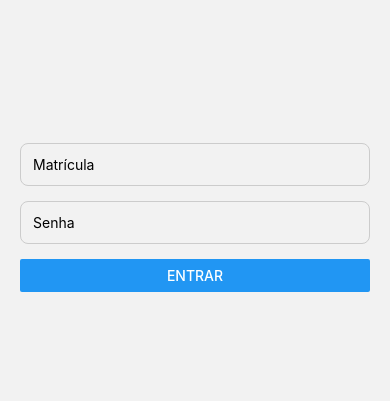
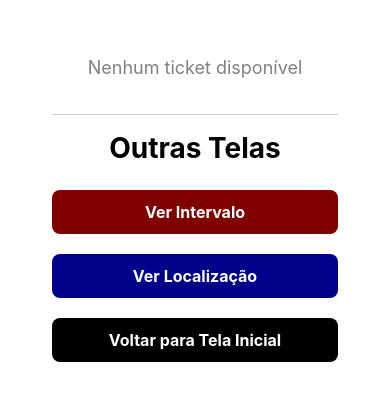
Before and after one commit to RafaelFigueiredoCode/TicketMerendona, a React Native app in the folder DentroDoApp/: screen /Validation in a window 390 px wide. Before the commit this address had no page. Shown: the part 205-606 px from the top of the page. Built offline with nearby package versions, Linux system fonts and the light colour scheme.

Commit message:
diversas alterações (ticket pra cada aluno)

```diff
--- a/DentroDoApp/App.js
+++ b/DentroDoApp/App.js
@@ -9,6 +9,7 @@ import LoginScreen from "./Screens/LoginScreen";
 import TicketScreen from "./Screens/TicketScreen";
 import AdminScreen from './Screens/AdminScreen';
 import IntervalScreen from './Screens/IntervalScreen';
+import ValidationScreen from './Screens/ValidationScreen';
 
 
 const Stack = createStackNavigator();
@@ -23,6 +24,7 @@ export default function App() {
             <Stack.Screen name="Home" component={TicketScreen} />
             <Stack.Screen name="Interval" component={IntervalScreen}/>
             <Stack.Screen name="AdminHome" component={AdminScreen}/>
+            <Stack.Screen name="Validation" component={ValidationScreen}/>
           </Stack.Navigator>
         </NavigationContainer>
       </PersistGate>
--- a/DentroDoApp/Screens/IntervalScreen.js
+++ b/DentroDoApp/Screens/IntervalScreen.js
@@ -67,20 +67,22 @@ const IntervalScreen = ({navigation}) => {
         {timeLeft}
       </Text>
       </View>
+      <View style={styles.separator} />
 
-      <Text style={styles.titleScreens}>---------Outras Telas----------</Text>
+      <Text style={styles.titleScreens}>Outras Telas</Text>
       <CustomButton
       title = 'Validar Ticket'
       style= {styles.validationButton}
+      onPress={() => navigation.navigate("Validation")}
       />
       <CustomButton
       title = 'Ver Localização'
-      style= {styles.intervaloButton}
+      style= {styles.localizationButton}
 
       />
       <CustomButton
       title = 'Voltar para Tela Inicial'
-      style= {styles.localizationButton}
+      style= {styles.intervaloButton}
       onPress={() => navigation.navigate("Home")}
        />
     </View>
@@ -144,6 +146,12 @@ const styles = StyleSheet.create({
     width: '80%',
     alignItems: 'center',
   },
+  separator: {
+    height: 2,
+    width: '80%',
+    backgroundColor: '#00008B',
+    marginVertical: 16,
+  }
 });
 
 export default IntervalScreen;
--- a/DentroDoApp/Screens/LoginScreen.jsx
+++ b/DentroDoApp/Screens/LoginScreen.jsx
@@ -9,18 +9,16 @@ export default function LoginScreen({ navigation }) {
   const [matricula, setMatricula] = useState("");
   const [password, setPassword] = useState("");
   const dispatch = useDispatch();
-  const alunos = useSelector((state) => state.alunos.alunos); // alunos cadastrados
+  const alunos = useSelector((state) => state.alunos.alunos);
 
   useEffect(() => {
     dispatch(loadAlunos());
   }, [dispatch]);
 
+  const handleLogin = () => {
 
-  const handleLogin = () => {
-    // junta os arrays com segurança
     const todosUsuarios = [...(alunos || []), ...(users || [])];
 
-    // procura usuário pela matrícula (ignora espaços/maiúsculas/minúsculas)
     const found = todosUsuarios.find(
       (u) => u.matricula.trim() === matricula.trim()
     );
@@ -30,26 +28,25 @@ export default function LoginScreen({ navigation }) {
       return;
     }
 
-    // compara senha em texto simples
+
     if (password.trim() !== found.senha.trim()) {
       Alert.alert("Erro", "Matrícula ou senha incorreta");
       return;
     }
 
-    // autenticação Redux (ajustado para o authSlice)
+
     dispatch(
       loginSuccess({
         user: {
           id: found.id,
-          nome: found.nome || found.name, // aluno criado ou usuário fixo
+          nome: found.nome || found.name,
           matricula: found.matricula,
           role: found.role || "aluno",
         },
-        token: null, // você pode gerar um token JWT ou usar null
+        token: null,
       })
     );
 
-    // redirecionamento
     if (found.role === "admin") {
       navigation.replace("AdminHome");
     } else {
--- a/DentroDoApp/Screens/TicketScreen.js
+++ b/DentroDoApp/Screens/TicketScreen.js
@@ -1,34 +1,52 @@
 import React, { useState, useEffect } from 'react';
 import { View, Text, StyleSheet, TouchableOpacity, Alert, Platform } from 'react-native';
+import { useSelector } from 'react-redux';
 import * as Location from 'expo-location';
-import CustomButton from '../components/CustomButton';
+import CustomButton from '../components/CustomButton'
+import { saveTicket, getTicketsByAluno} from "../features/TicketsSlice";
 
-export default function TicketScreen ({navigation}) {
+export default function TicketScreen ({ navigation }) {
   const [ticketReceived, setTicketReceived] = useState(false);
   const [isInAllowedRegion, setIsInAllowedRegion] = useState(false);
   const [currentTime, setCurrentTime] = useState(new Date());
   const [lastReceivedDate, setLastReceivedDate] = useState(null);
 
-  // Atualiza o horário a cada minuto
+  const user = useSelector((state) => state.auth.user);
+  const alunoId = user?.id;
+
+
   useEffect(() => {
     const timer = setInterval(() => {
       setCurrentTime(new Date());
     }, 60000);
-
     return () => clearInterval(timer);
   }, []);
 
-  // Verifica se está no horário permitido (5 minutos antes do intervalo)
-  const isWithinAllowedTime = () => {
-    const now = currentTime;
-    const hours = now.getHours();
-    const minutes = now.getMinutes();
+  useEffect(() => {
+    const loadTickets = async () => {
+      if (!alunoId) return;
 
-    // Supondo que o intervalo seja às 12:00
-    return hours === 8 && minutes >= 30;
-  };
+      const tickets = await getTicketsByAluno(alunoId);
 
-  // Simula a verificação de localização
+      if (tickets.length > 0) {
+        const ultimoTicket = tickets[tickets.length - 1];
+        setLastReceivedDate(ultimoTicket.data);
+
+
+        if (ultimoTicket.data === new Date().toDateString()) {
+          setTicketReceived(true);
+        } else {
+          setTicketReceived(false);
+        }
+      } else {
+        setTicketReceived(false);
+        setLastReceivedDate(null);
+      }
+    };
+
+    loadTickets();
+  }, [alunoId]);
+
   const checkLocation = async () => {
     if (Platform.OS !== 'web') {
       try {
@@ -38,9 +56,7 @@ export default function TicketScreen ({navigation}) {
           return;
         }
 
-        let location = await Location.getCurrentPositionAsync({});
-        // Simulação: verificar se está dentro da região da escola
-        // Aqui você implementaria a lógica real de verificação de geolocalização
+        await Location.getCurrentPositionAsync({});
         setIsInAllowedRegion(true);
         Alert.alert('Localização verificada', 'Você está na região permitida!');
       } catch (error) {
@@ -48,36 +64,35 @@ export default function TicketScreen ({navigation}) {
         Alert.alert('Erro', 'Não foi possível verificar sua localização');
       }
     } else {
-      // Para ambiente de desenvolvimento/web, simula a permissão
       setIsInAllowedRegion(true);
       Alert.alert('Simulação', 'Em ambiente web, a localização é simulada como permitida');
     }
   };
 
-  // Função para receber o ticket
-  const receiveTicket = () => {
+  const receiveTicket = async () => {
     const today = new Date().toDateString();
 
-    // Verifica se já recebeu ticket hoje
     if (lastReceivedDate === today) {
       Alert.alert('Aviso', 'Você já recebeu seu ticket hoje!');
       return;
     }
 
-    // Verifica se está no horário permitido
-    if (!isWithinAllowedTime()) {
-      Alert.alert('Fora do horário', 'Os tickets só estão disponíveis 5 minutos antes do intervalo');
-      return;
-    }
-
-    // Verifica se está na região permitida
     if (!isInAllowedRegion) {
       Alert.alert('Localização', 'Você precisa estar na escola para receber o ticket');
       return;
     }
 
+    const ticket = {
+      id: Date.now(),
+      data: today,
+      status: "ativo",
+    };
+
+    await saveTicket(alunoId, ticket);
+
     setTicketReceived(true);
     setLastReceivedDate(today);
+
     Alert.alert('Sucesso', 'Ticket recebido com sucesso!');
   };
 
@@ -96,56 +111,48 @@ export default function TicketScreen ({navigation}) {
         <Text style={styles.timeText}>
           Horário atual: {currentTime.toLocaleTimeString()}
         </Text>
-        <Text style={styles.timeInfo}>
-          {isWithinAllowedTime()
-            ? '✅ No horário de recebimento'
-            : '❌ Fora do horário de recebimento'}
-        </Text>
       </View>
 
       <CustomButton
-        title= {isInAllowedRegion ? '✅ Na Escola' : 'Verificar Localização'}
+        title={isInAllowedRegion ? '✅ Na Escola' : 'Verificar Localização'}
         style={[styles.locationButton, isInAllowedRegion && styles.locationVerified]}
         onPress={checkLocation}
       />
+
       <CustomButton
-        title= 'Receber Ticket'
+        title='Receber Ticket'
         style={[
           styles.receiveButton,
-          (!isWithinAllowedTime() || ticketReceived || !isInAllowedRegion) && styles.buttonDisabled
+          (ticketReceived || !isInAllowedRegion) && styles.buttonDisabled
         ]}
         onPress={receiveTicket}
-        disabled={!isWithinAllowedTime() || ticketReceived || !isInAllowedRegion}
+        disabled={ticketReceived || !isInAllowedRegion}
       />
-      <View style={styles.infoContainer}>
-        <Text style={styles.infoText}>
-          • Apenas 1 ticket por dia por aluno
-        </Text>
-        <Text style={styles.infoText}>
-          • Disponível apenas 5 minutos antes do intervalo
-        </Text>
-        <Text style={styles.infoText}>
-          • É necessário estar na escola
-        </Text>
+            <View style={styles.infoContainer}>
+        <Text style={styles.infoText}>• Apenas 1 ticket por dia por aluno</Text>
+        <Text style={styles.infoText}>• Disponível apenas 5 minutos antes do intervalo</Text>
+        <Text style={styles.infoText}>• É necessário estar na escola</Text>
       </View>
-
-      <Text style={styles.titleScreens}>---------Outras Telas----------</Text>
+      <View style={styles.separator} />
+      <Text style={styles.titleScreens}>Outras Telas</Text>
       <CustomButton
-      title = 'Validar Ticket'
-      style= {styles.validationButton}
+        title='Validar Ticket'
+        style={styles.validationButton}
+        onPress={() => navigation.navigate("Validation")}
       />
       <CustomButton
-      title = 'Ver Intervalo'
-      style= {styles.intervaloButton}
-      onPress={() => navigation.navigate("Interval")}
+        title='Ver Intervalo'
+        style={styles.intervaloButton}
+        onPress={() => navigation.navigate("Interval")}
       />
       <CustomButton
-      title = 'Ver Localização'
-      style= {styles.localizationButton}
+        title='Ver Localização'
+        style={styles.localizationButton}
+        onPress={checkLocation}
       />
     </View>
   );
-};
+}
 
 const styles = StyleSheet.create({
   container: {
@@ -255,4 +262,10 @@ const styles = StyleSheet.create({
     width: '80%',
     alignItems: 'center',
   },
+  separator: {
+    height: 2,
+    width: '80%',
+    backgroundColor: '#00008B',
+    marginVertical: 16,
+  }
 });
--- a/DentroDoApp/Screens/ValidationScreen.jsx
+++ b/DentroDoApp/Screens/ValidationScreen.jsx
@@ -0,0 +1,153 @@
+import React, { useEffect, useState } from 'react';
+import { View, Text, StyleSheet, Alert } from 'react-native';
+import { useSelector } from 'react-redux';
+import CustomButton from '../components/CustomButton';
+import { getTicketsByAluno, updateTicketStatus } from '../features/TicketsSlice';
+
+export default function ValidationScreen({ navigation }) {
+  const [tickets, setTickets] = useState([]);
+  const [currentTicket, setCurrentTicket] = useState(null);
+
+  const user = useSelector((state) => state.auth.user);
+  const alunoId = user?.id;
+
+  useEffect(() => {
+    const loadTickets = async () => {
+      if (!alunoId) return;
+      const alunoTickets = await getTicketsByAluno(alunoId);
+      setTickets(alunoTickets);
+      // pega o primeiro ticket ativo para centralizar
+      const ativo = alunoTickets.find(t => t.status === "ativo");
+      setCurrentTicket(ativo || null);
+    };
+    loadTickets();
+  }, [alunoId]);
+
+  const validateTicket = async () => {
+    if (!currentTicket) return;
+
+    Alert.alert(
+      "Confirmar",
+      "Deseja validar este ticket?",
+      [
+        { text: "Cancelar" },
+        {
+          text: "Sim",
+          onPress: async () => {
+            await updateTicketStatus(alunoId, currentTicket.id, "indisponivel");
+            Alert.alert("Sucesso", "Ticket validado!");
+            // atualiza o estado local
+            const remainingTickets = tickets.map(t =>
+              t.id === currentTicket.id ? { ...t, status: "indisponivel" } : t
+            );
+            setTickets(remainingTickets);
+            setCurrentTicket(null); // remove o ticket da tela
+          }
+        }
+      ]
+    );
+  };
+
+  return (
+    <View style={styles.container}>
+      {currentTicket ? (
+        <>
+          <Text style={styles.ticketText}>Ticket: {currentTicket.data}</Text>
+          <Text style={[styles.statusText, currentTicket.status === "ativo" ? styles.active : styles.inactive]}>
+            Status: {currentTicket.status === "ativo" ? "Disponível" : "Indisponível"}
+          </Text>
+          <CustomButton title="Validar" onPress={validateTicket} style={styles.validateButton}/>
+        </>
+      ) : (
+        <Text style={styles.noTicketText}>Nenhum ticket disponível</Text>
+      )}
+      <View style={styles.separator} />
+      <Text style={styles.titleScreens}>Outras Telas</Text>
+      <CustomButton
+        title = 'Ver Intervalo'
+        style= {styles.intervaloButton}
+        onPress={() => navigation.navigate("Interval")}
+      />
+      <CustomButton
+        title = 'Ver Localização'
+        style= {styles.localizationButton}
+      />
+      <CustomButton
+        title="Voltar para Tela Inicial"
+        onPress={() => navigation.navigate("Home")}
+        style= {styles.validationButton}
+      />
+    </View>
+  );
+}
+
+const styles = StyleSheet.create({
+  container: {
+    flex: 1,
+    justifyContent: "center",
+    alignItems: "center",
+    padding: 16,
+    backgroundColor: "#fff"
+  },
+  ticketText: {
+    fontSize: 22,
+    fontWeight: "bold",
+    marginBottom: 8
+},
+  statusText: {
+    fontSize: 18,
+    marginBottom: 16
+},
+  active: {
+    color: "green"
+},
+  inactive: {
+    color: "red"
+},
+  validateButton: {
+    width: 200, marginBottom: 20
+},
+  backButton: {
+    width: 200, marginTop: 40
+},
+  noTicketText: {
+    fontSize: 18,
+    color: "gray",
+    marginBottom: 20
+},
+titleScreens: {
+    fontSize: 28,
+    fontWeight: 'bold',
+    marginBottom: 20,
+  },
+localizationButton: {
+    backgroundColor: '#00008B',
+    padding: 15,
+    marginBottom: 15,
+    borderRadius: 8,
+    width: '80%',
+    alignItems: 'center',
+  },
+  intervaloButton: {
+    backgroundColor: '#800000',
+    padding: 15,
+    marginBottom: 15,
+    borderRadius: 8,
+    width: '80%',
+    alignItems: 'center',
+  },
+  validationButton: {
+    backgroundColor: '#000',
+    padding: 15,
+    marginBottom: 15,
+    borderRadius: 8,
+    width: '80%',
+    alignItems: 'center',
+  },
+separator: {
+    height: 1,
+    width: '80%',
+    backgroundColor: '#ccc',
+    marginVertical: 16,
+  }
+});
--- /dev/null
+++ b/DentroDoApp/features/TicketsSlice.jsx
@@ -0,0 +1,67 @@
+import AsyncStorage from "@react-native-async-storage/async-storage";
+
+// Salva ticket de um aluno
+export const saveTicket = async (alunoId, ticketData) => {
+  try {
+    const storedTickets = await AsyncStorage.getItem("tickets");
+    const tickets = storedTickets ? JSON.parse(storedTickets) : {};
+
+    if (!tickets[alunoId]) {
+      tickets[alunoId] = [];
+    }
+
+    tickets[alunoId].push(ticketData);
+
+    await AsyncStorage.setItem("tickets", JSON.stringify(tickets));
+  } catch (error) {
+    console.error("Erro ao salvar ticket:", error);
+  }
+};
+
+export const getTicketsByAluno = async (alunoId) => {
+  try {
+    const storedTickets = await AsyncStorage.getItem("tickets");
+    const tickets = storedTickets ? JSON.parse(storedTickets) : {};
+    return tickets[alunoId] || [];
+  } catch (error) {
+    console.error("Erro ao buscar tickets:", error);
+    return [];
+  }
+};
+
+export const updateTicketsByAluno = async (alunoId, newTickets) => {
+  try {
+    const storedTickets = await AsyncStorage.getItem("tickets");
+    let tickets = storedTickets ? JSON.parse(storedTickets) : {};
+
+    tickets[alunoId] = newTickets;
+    await AsyncStorage.setItem("tickets", JSON.stringify(tickets));
+  } catch (error) {
+    console.error("Erro ao atualizar tickets:", error);
+  }
+}
+  export const clearTicketsByAluno = async (alunoId) => {
+    try {
+      const storedTickets = await AsyncStorage.getItem("tickets");
+      let tickets = storedTickets ? JSON.parse(storedTickets) : {};
+
+      if (tickets[alunoId]) {
+        delete tickets[alunoId];
+        await AsyncStorage.setItem("tickets", JSON.stringify(tickets));
+      }
+    } catch (error) {
+      console.error("Erro ao limpar tickets:", error);
+    }
+  };
+  export const validateTicket = async (alunoId, ticketId) => {
+    try {
+      let tickets = await getTickets(alunoId);
+      tickets = tickets.map((t) =>
+        t.id === ticketId ? { ...t, status: "indisponivel" } : t
+      );
+      await AsyncStorage.setItem(`${TICKETS_KEY}_${alunoId}`, JSON.stringify(tickets));
+      return tickets;
+    } catch (e) {
+      console.error("Erro ao validar ticket:", e);
+    }
+  };
```
Also changed, not shown: DentroDoApp/Screens/AdminScreen.jsx (+12 -8 lines), DentroDoApp/features/AlunosSlice.jsx (+10 -0 lines).
